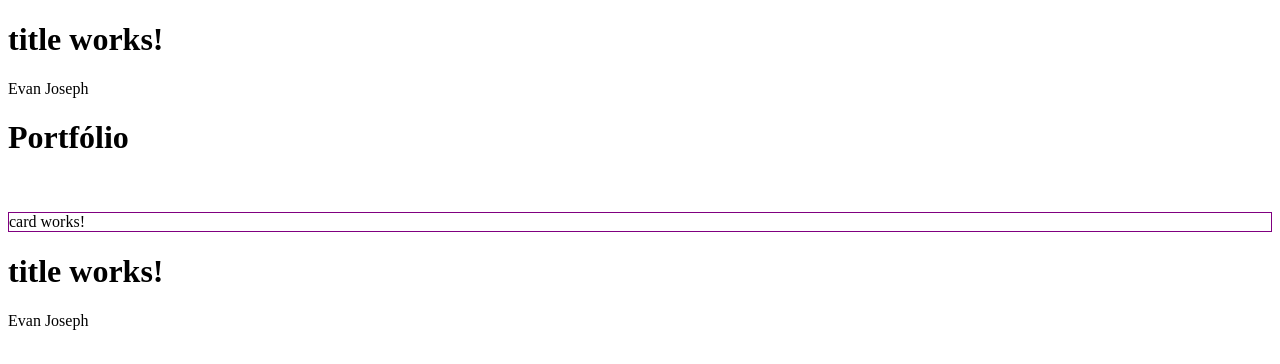
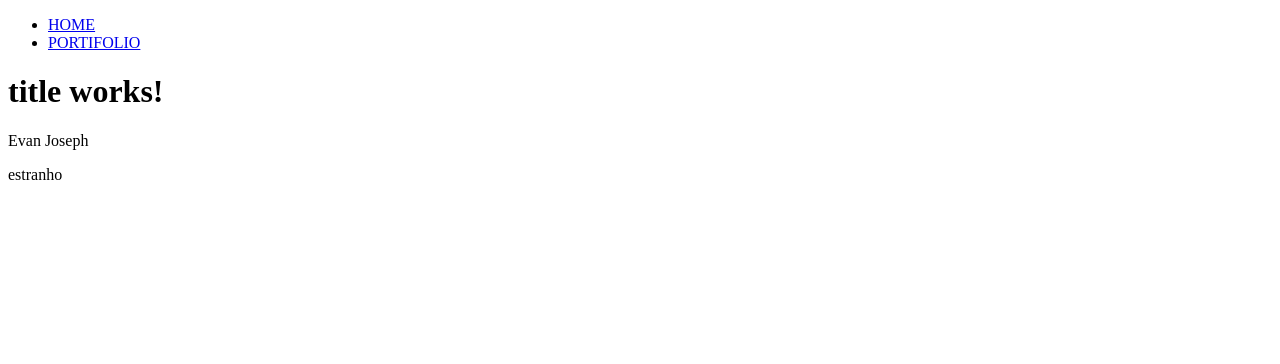
Before and after one commit to EvanJoseph78/angular-trabalhando-com-rotas, an Angular app: page / in a window 1280 px wide. Shown: the top 364 px of the page. Built offline with nearby package versions, Linux system fonts and the light colour scheme.

Commit message:
feat: rotas-single-page

```diff
--- a/src/app/app.component.html
+++ b/src/app/app.component.html
@@ -1,3 +1,4 @@
-<app-title></app-title>
-<app-card></app-card>
+<app-menu></app-menu>
+<!-- <app-title></app-title> -->
+<!-- <app-card></app-card> -->
 <router-outlet></router-outlet>
--- a/src/app/pages/index/title/title.component.html
+++ b/src/app/pages/index/title/title.component.html
@@ -1,2 +1,3 @@
 <h1>title works!</h1>
 <p>Evan Joseph</p>
+estranho
--- a/src/app/shared/menu/menu.component.html
+++ b/src/app/shared/menu/menu.component.html
@@ -1 +1,6 @@
-<p>menu works!</p>
+<div>
+  <ul>
+    <li><a [routerLink]="['/']">HOME</a></li>
+    <li><a [routerLink]="['/portfolio']">PORTIFOLIO</a></li>
+  </ul>
+</div>
```
